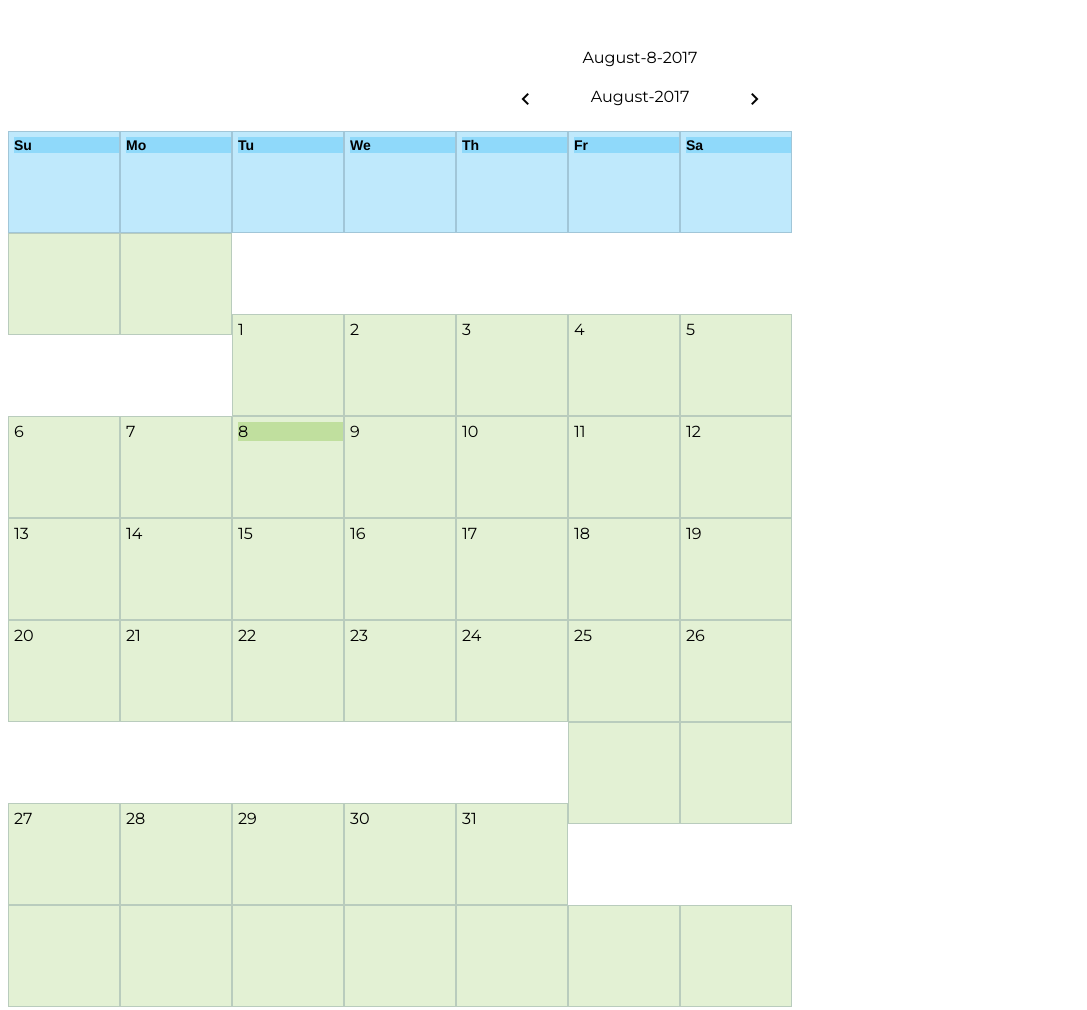
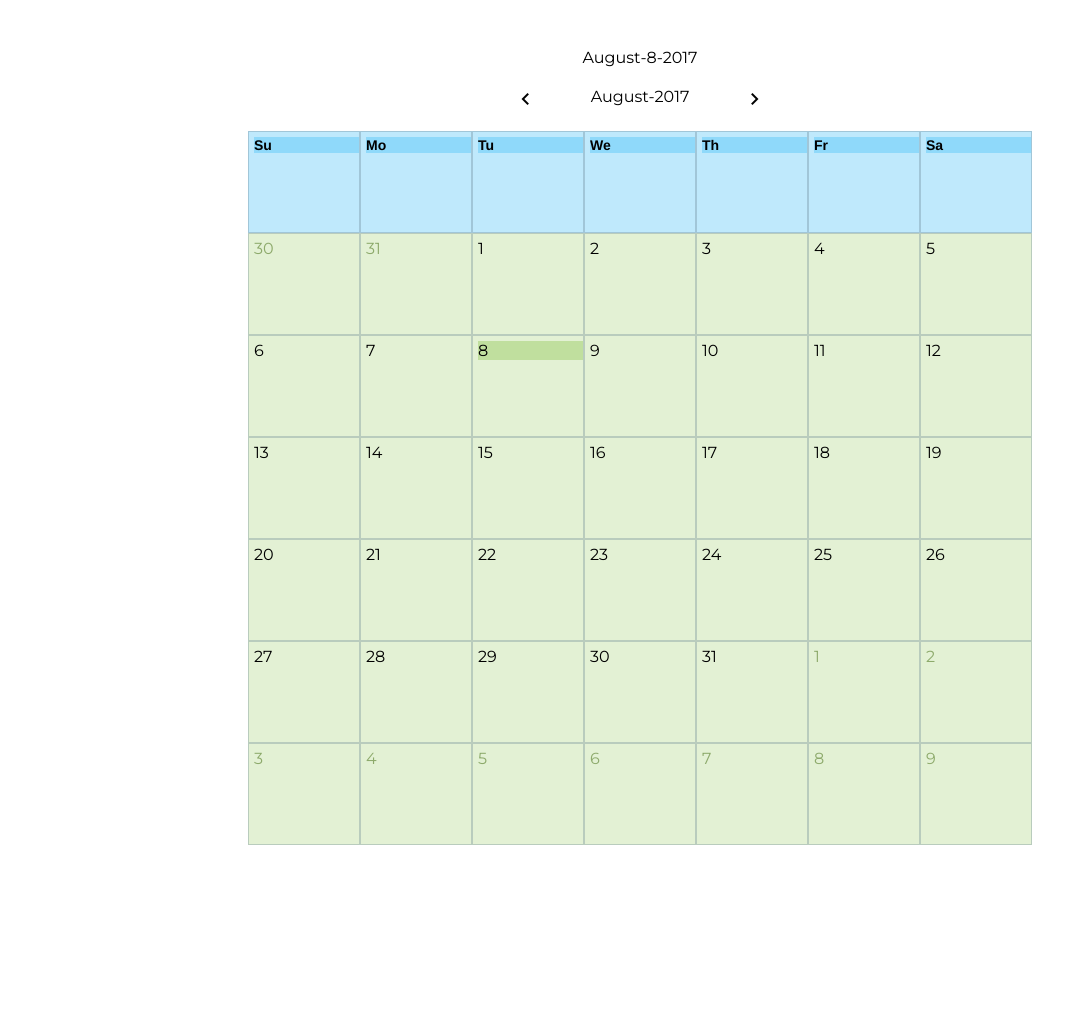
Before and after one commit to sia77/calendar, a plain HTML site: page index.html in a window 1280 px wide. Shown: the whole page, without its empty margins (0-1087 px from the left). After the commit the page ends 853 px from the top, so only its background shows below. Drawn offline with nearby package versions, Linux system fonts and the light colour scheme.

Commit message:
Added more styling & presentation logic

```diff
--- a/css/main.css
+++ b/css/main.css
@@ -10,9 +10,15 @@
 
 .calendar-grid-container{
     max-width: 100%;
-  /*   display: flex; */
+    display: block;
+    margin: 0px auto;
+    text-align: center;
 }
 
+/*.inner-calendar-container{
+	border:1px solid red;
+}
+*/
 .today-date-container{
 	max-width: 100%;
  	display: flex;
@@ -47,6 +53,7 @@
 	border: 1px solid rgba(96, 125, 139, 0.32);
 	/* display:flex; */
 	display: inline-block;
+	text-align: left;
 }
 
 .item{
@@ -77,3 +84,7 @@
 .weekday-name .item{
 	background-color: hsla(199, 98%, 48%, 0.25);
 }
+
+.otherMonths{
+	color: hsla(88, 35%, 42%, 0.74);
+}
--- a/index.html
+++ b/index.html
@@ -16,13 +16,14 @@
 				<div id="user-picked-date"></div>
 				<div id='next' class="material-icons date-nav">chevron_right</div>
 			</div>
-			<div class="container calendar-grid-container"  id="calendar-grid">
+			<div class="container calendar-grid-container" id="calendar-grid">
+				<!-- <div class="inner-calendar-container"> -->
+					<div class="row" id='weekdayname-row'>
+					</div>
+					<div class="row" id='weekday-row'>
+					</div>
+				<!-- </div> -->
 
-				<div class="row" id='weekdayname-row'>
-				</div>
-				<div class="row" id='weekday-row'>
-
-				</div>
 			</div>
 		</div>
 		<script src="js/index.js" type="text/javascript"></script>
--- a/js/index.js
+++ b/js/index.js
@@ -3,6 +3,8 @@ Date.prototype.monthDays= function(){
     return d.getDate();
 }
 var t = new Date();
+
+const MAX_CELL_NUM = 42;
 
 //API call for timestamp
 
@@ -18,12 +20,9 @@ var formatTimeStamp = function(dateObj, format){
 	switch(format){
 		case 'dmy':
 			 return (months[dateObj.getMonth()] + '-' + dateObj.getDate() + '-' +dateObj.getFullYear());
-			//break;
 		case 'MY':
 			return (months[dateObj.getMonth()] + '-' +dateObj.getFullYear());
-			//break;
 	}
-	//return (formattedDate);
 }
 
 var todaySDate = function(d_obj){
@@ -67,26 +66,31 @@ var addDatesToCalendar = function(d_obj){
 	var weekday_row = document.getElementById('weekday-row');
 	var generatedString='';
 	console.log('lastDayOfLastMonth: ', lastDayOfLastMonth);
-	// var l=0;
-	// for(j=lastDayOfLastMonth-startDay+1; j<=lastDayOfLastMonth; j++){
-	// 	document.getElementById('cell_'+l).innerHTML = j;
-	// 	if(l<startDay){
-	// 		l++;
-	// 	}
-	// }
 
+	//Last months days
+	var j=0, i=0, l=0;
+
+	for(j=lastDayOfLastMonth-startDay+1; j<=lastDayOfLastMonth; j++){
+		document.getElementById('cell_'+l).innerHTML = j;
+		document.getElementById('cell_'+l).classList.add('otherMonths');
+		if(l<startDay){
+			l++;
+		}
+	}
+
+	// Current Month's day
 	for(i=startDay; i<lastDayOfMonth+startDay; i++){
 		document.getElementById('cell_'+i).innerHTML = i-startDay+1;
 		if( (i-startDay+1) == today){
 			document.getElementById('cell_'+i).classList.add("today");
 		}
-
 	}
 
-	// for(k=9; k<; k++){
-
-	// }
-
+	//Fill the remaining days with next month...
+	for(k=i, l=1; k<MAX_CELL_NUM; k++,l++){
+		document.getElementById('cell_'+k).innerHTML = l;
+		document.getElementById('cell_'+k).classList.add('otherMonths');
+	}
 
 }
 
@@ -104,7 +108,7 @@ function generateAllDayCells(){
 	var weekday_row = document.getElementById('weekday-row');
 	var generatedString='<div>';
 
-	for(i=1; i<42+1; i++){
+	for(i=1; i<MAX_CELL_NUM+1; i++){
 		generatedString +='<div class="col this-month" ><div class="item cell" id="cell_'+(i-1)+'"></div></div>';
 
 		if(i%7 == 0){
@@ -140,7 +144,14 @@ var clearDateCells = function(){
 	var cells = document.querySelectorAll(".cell");
 	cells.forEach(function(item){
 		item.innerHTML = '';
+		item.classList.remove("otherMonths", "today");
 	});
+
+/*	var cols = document.querySelectorAll(".col");
+	cols.forEach(function(col){
+		col.classList.remove("otherMonths");
+		console.log("*: ", col);
+	});*/
 }
 
 var getFirstDayOfMonth = function(year, month){
@@ -153,6 +164,12 @@ var getFirstDayOfMonth = function(year, month){
 	var day = new Date(year,  month, 1).getDay();
 	//console.log('day: ', day);
 	return day;
+}
+
+var removeAllClasses = function(){
+	for(i=0; i<MAX_CELL_NUM;i++){
+
+	}
 }
 
 
```
